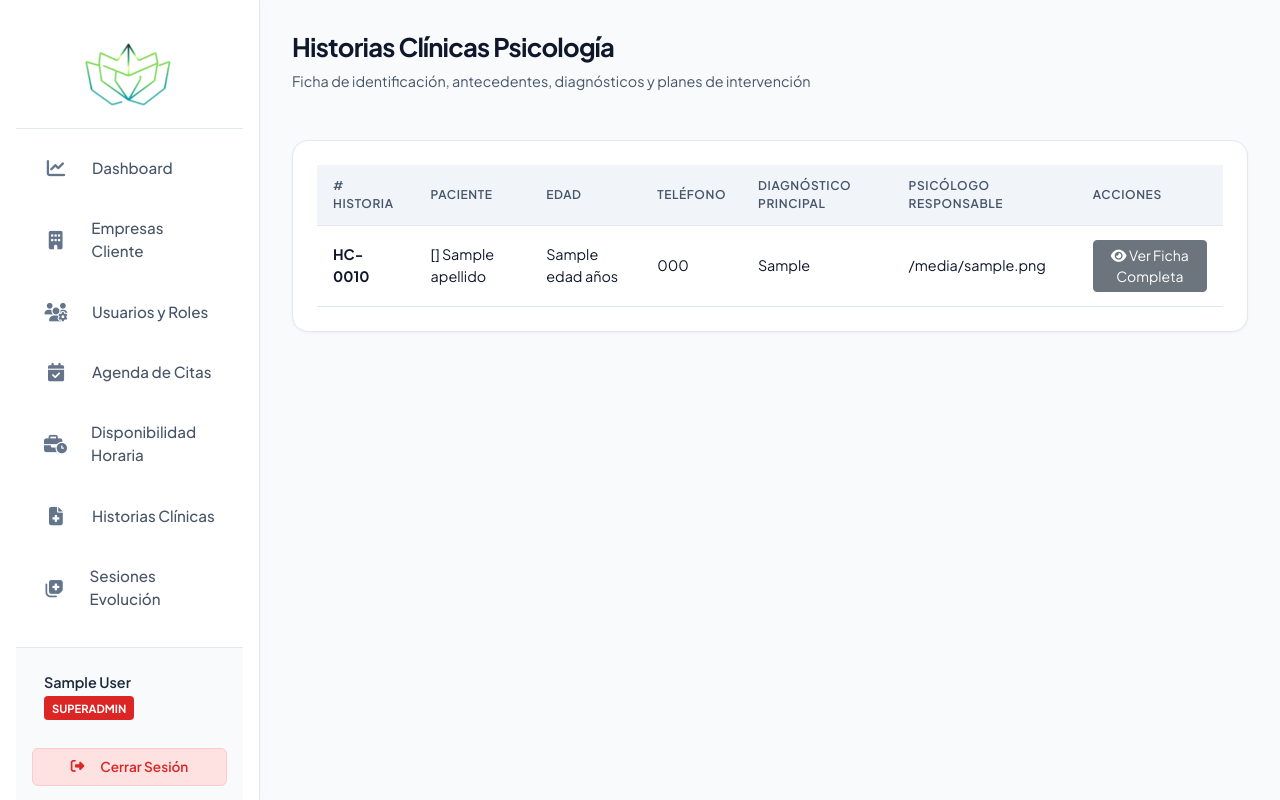
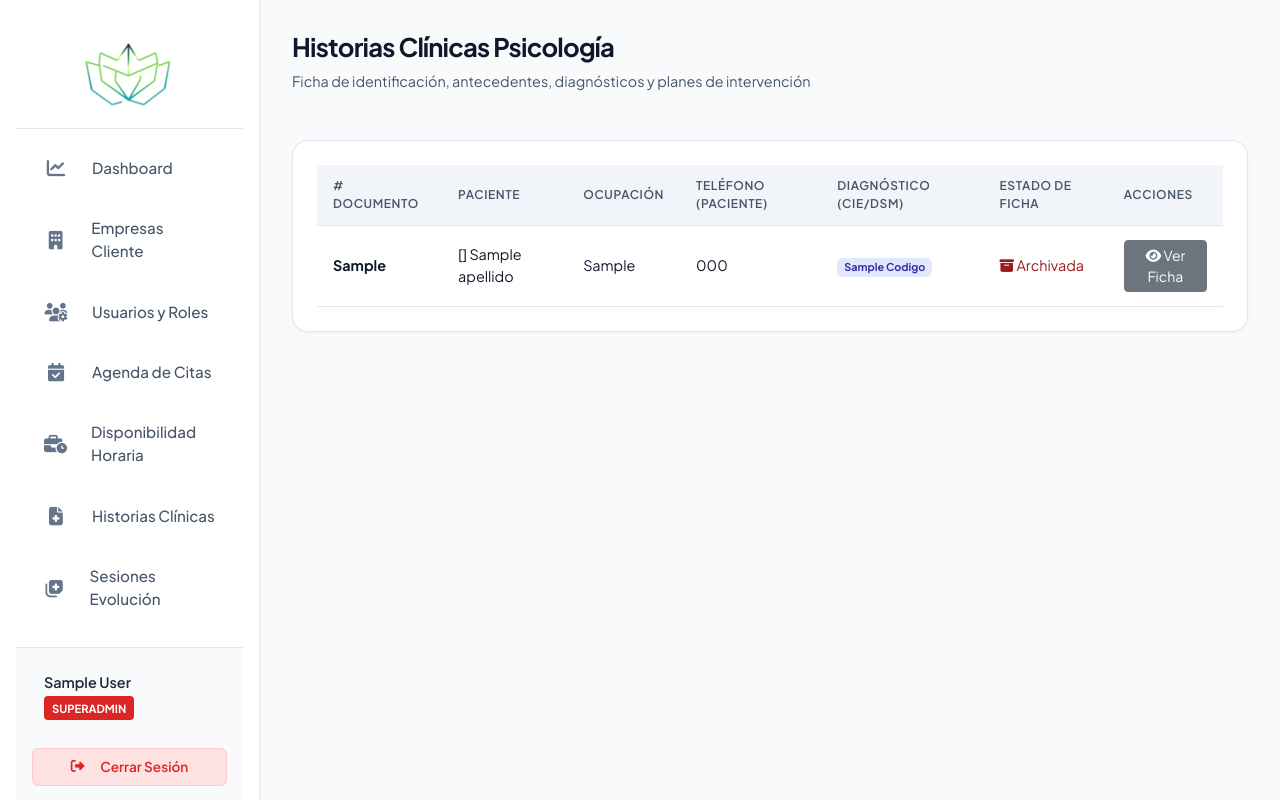
Before and after one commit to karenpbq-bot/TMTR---Renovatia, a Flask app: template templates/historias.html in a window 1280 px wide. Run offline with Flask 3, Linux system fonts and the light colour scheme; the visitor is signed in with stand-in values (Sample User, id 1); tables that the repository leaves empty hold one stand-in row (values such as "Sample post"); the template is opened without the code that fills it: most values are stand-ins (such as "Sample title", 1, 10 or a date in 2020); parts of the project's set-up code (start-up, migrations or seed data) failed here and were passed over.

Commit message:
Update table headers and content in historias.html

```diff
--- a/templates/historias.html
+++ b/templates/historias.html
@@ -22,27 +22,39 @@
         <table class="custom-table">
             <thead>
                 <tr>
-                    <th># Historia</th>
+                    <th># Documento</th>
                     <th>Paciente</th>
-                    <th>Edad</th>
-                    <th>Teléfono</th>
-                    <th>Diagnóstico Principal</th>
-                    <th>Psicólogo Responsable</th>
+                    <th>Ocupación</th>
+                    <th>Teléfono (Paciente)</th>
+                    <th>Diagnóstico (CIE/DSM)</th>
+                    <th>Estado de Ficha</th>
                     <th>Acciones</th>
                 </tr>
             </thead>
             <tbody>
                 {% for h in historias %}
                 <tr>
-                    <td><strong>HC-{{ "%04d"|format(h.id_historia) }}</strong></td>
+                    <td><strong>{{ h.nro_historia or '-' }}</strong></td>
                     <td>{{ h.paciente_rel.nombre }} {{ h.paciente_rel.apellido }}</td>
-                    <td>{{ h.edad or '-' }} años</td>
-                    <td>{{ h.telefono or '-' }}</td>
-                    <td>{{ h.codigo_cie11_dsm5 or 'Pendiente' }}</td>
-                    <td>{{ h.psicologo_responsable or 'Sin asignar' }}</td>
+                    <td>{{ h.ocupacion_actual or '-' }}</td>
+                    <td>{{ h.paciente_rel.telefono or 'No registrado' }}</td>
+                    <td>
+                        {% if h.diagnostico_cie10_dsm5 and h.diagnostico_cie10_dsm5.get('codigo') %}
+                            <span class="badge" style="background: #e0e7ff; color: #3730a3;">{{ h.diagnostico_cie10_dsm5.get('codigo') }}</span>
+                        {% else %}
+                            Pendiente
+                        {% endif %}
+                    </td>
+                    <td>
+                        {% if h.estado_historia %}
+                            <span style="color: #166534;"><i class="fa-solid fa-check-circle"></i> Activa</span>
+                        {% else %}
+                            <span style="color: #991b1b;"><i class="fa-solid fa-archive"></i> Archivada</span>
+                        {% endif %}
+                    </td>
                     <td>
                         <a href="{{ url_for('clinica.ver_historia', id_historia=h.id_historia) }}" class="btn btn-secondary btn-sm">
-                            <i class="fa-solid fa-eye"></i> Ver Ficha Completa
+                            <i class="fa-solid fa-eye"></i> Ver Ficha
                         </a>
                     </td>
                 </tr>
```
